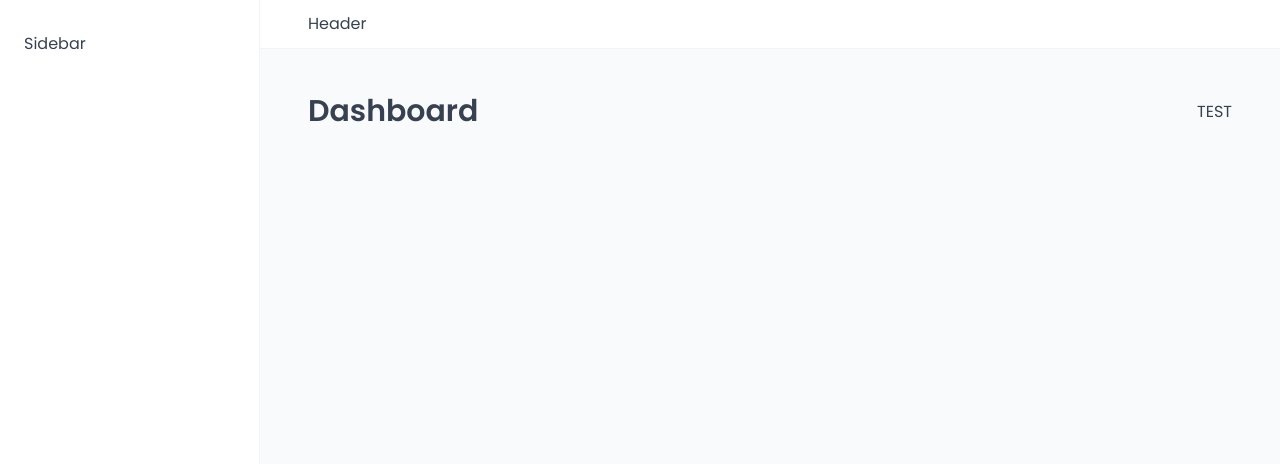
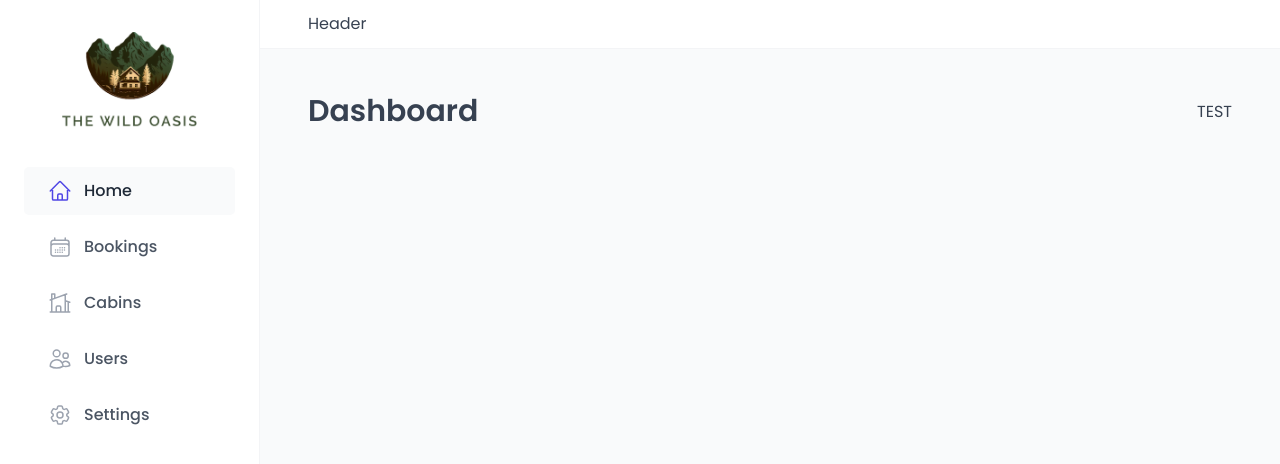
Before and after one commit to ahmettoprakcioglu/booking-application, a React (Vite) app: page /dashboard in a window 1280 px wide. Shown: the top 464 px of the page. Built offline with nearby package versions, Linux system fonts and the light colour scheme; a web font is replaced by a local one.

Commit message:
feat: built sidebar and main nav

```diff
--- a/package.json
+++ b/package.json
@@ -13,6 +13,7 @@
   "dependencies": {
     "react": "^18.2.0",
     "react-dom": "^18.2.0",
+    "react-icons": "^5.2.1",
     "react-router-dom": "^6.24.1",
     "styled-components": "^6.1.11"
   },
--- a/src/ui/Logo.jsx
+++ b/src/ui/Logo.jsx
@@ -1,4 +1,5 @@
-import styled from "styled-components";
+import styled from 'styled-components';
+import TestLogo from '../data/img/logo-light.png';
 
 const StyledLogo = styled.div`
   text-align: center;
@@ -12,7 +13,7 @@
 function Logo() {
   return (
     <StyledLogo>
-      <Img src="/logo-light.png" alt="Logo" />
+      <Img src={TestLogo} alt="Logo" />
     </StyledLogo>
   );
 }
--- a/src/ui/MainNav.jsx
+++ b/src/ui/MainNav.jsx
@@ -1,12 +1,22 @@
-import styled from "styled-components";
+import { NavLink } from 'react-router-dom';
+import styled from 'styled-components';
+import {
+  HiOutlineHome,
+  HiOutlineCalendarDays,
+  HiOutlineHomeModern,
+  HiOutlineUsers,
+  HiOutlineCog6Tooth
+} from 'react-icons/hi2';
 
+// eslint-disable-next-line no-unused-vars
 const NavList = styled.ul`
   display: flex;
   flex-direction: column;
   gap: 0.8rem;
 `;
 
-const Link = styled.a`
+// eslint-disable-next-line no-unused-vars
+const StyledNavLink  = styled(NavLink)`
   &:link,
   &:visited {
     display: flex;
@@ -20,7 +30,6 @@
     transition: all 0.3s;
   }
 
-  /* This works because react-router places the active class on the active NavLink */
   &:hover,
   &:active,
   &.active:link,
@@ -44,3 +53,44 @@
     color: var(--color-brand-600);
   }
 `;
+
+const MainNav = () => {
+  return (
+    <nav>
+      <NavList>
+        <li>
+          <StyledNavLink to='/dashboard'>
+            <HiOutlineHome />
+            <span>Home</span>
+          </StyledNavLink>
+        </li>
+        <li>
+          <StyledNavLink to='/bookings'>
+            <HiOutlineCalendarDays />
+            <span>Bookings</span>
+          </StyledNavLink>
+        </li>
+        <li>
+          <StyledNavLink to='/cabins'>
+            <HiOutlineHomeModern />
+            <span>Cabins</span>
+          </StyledNavLink>
+        </li>
+        <li>
+          <StyledNavLink to='/users'>
+            <HiOutlineUsers />
+            <span>Users</span>
+          </StyledNavLink>
+        </li>
+        <li>
+          <StyledNavLink to='/settings'>
+            <HiOutlineCog6Tooth />
+            <span>Settings</span>
+          </StyledNavLink>
+        </li>
+      </NavList>
+    </nav>
+  )
+};
+
+export default MainNav;
--- a/src/ui/Sidebar.jsx
+++ b/src/ui/Sidebar.jsx
@@ -1,15 +1,23 @@
 import styled from 'styled-components';
+import Logo from './Logo';
+import MainNav from './MainNav';
 
 const StyledSidebar = styled.aside`
     background-color: var(--color-grey-0);
     padding: 3.2rem 2.4rem;
     border-right: 1px solid var(--color-grey-100);
     grid-row: 1 / -1;
+    display: flex;
+    flex-direction: column;
+    gap: 3.2rem;
 
 `;
 const Sidebar = () => {
   return (
-    <StyledSidebar>Sidebar</StyledSidebar>
+    <StyledSidebar>
+      <Logo />
+      <MainNav />
+    </StyledSidebar>
   )
 };
 
```
Also changed, not shown: src/data/data-cabins.js (+24 -24 lines), src/assets/png/test-logo.png (added), 1 other file (tests, documents, lock files or other folders).
